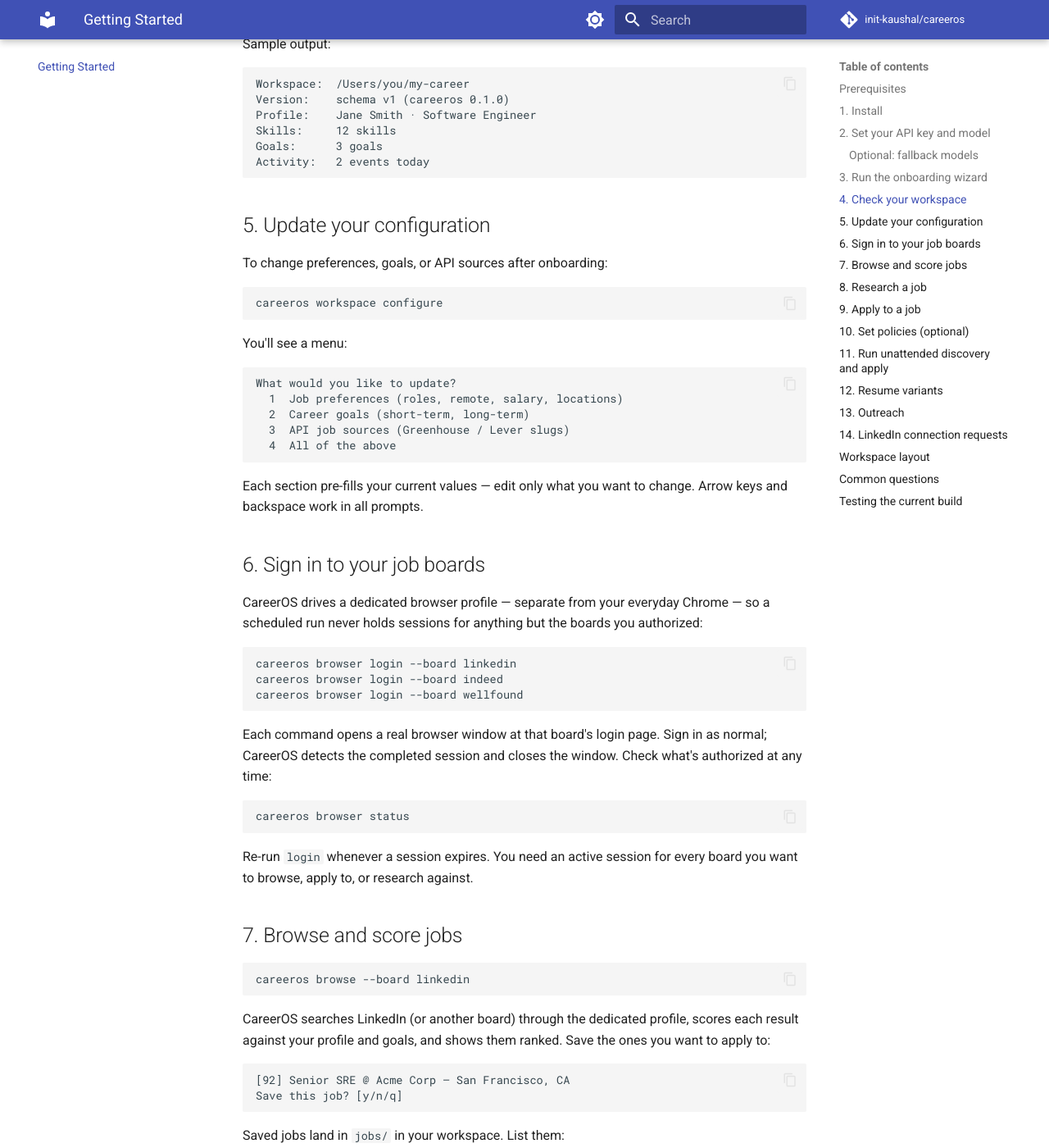
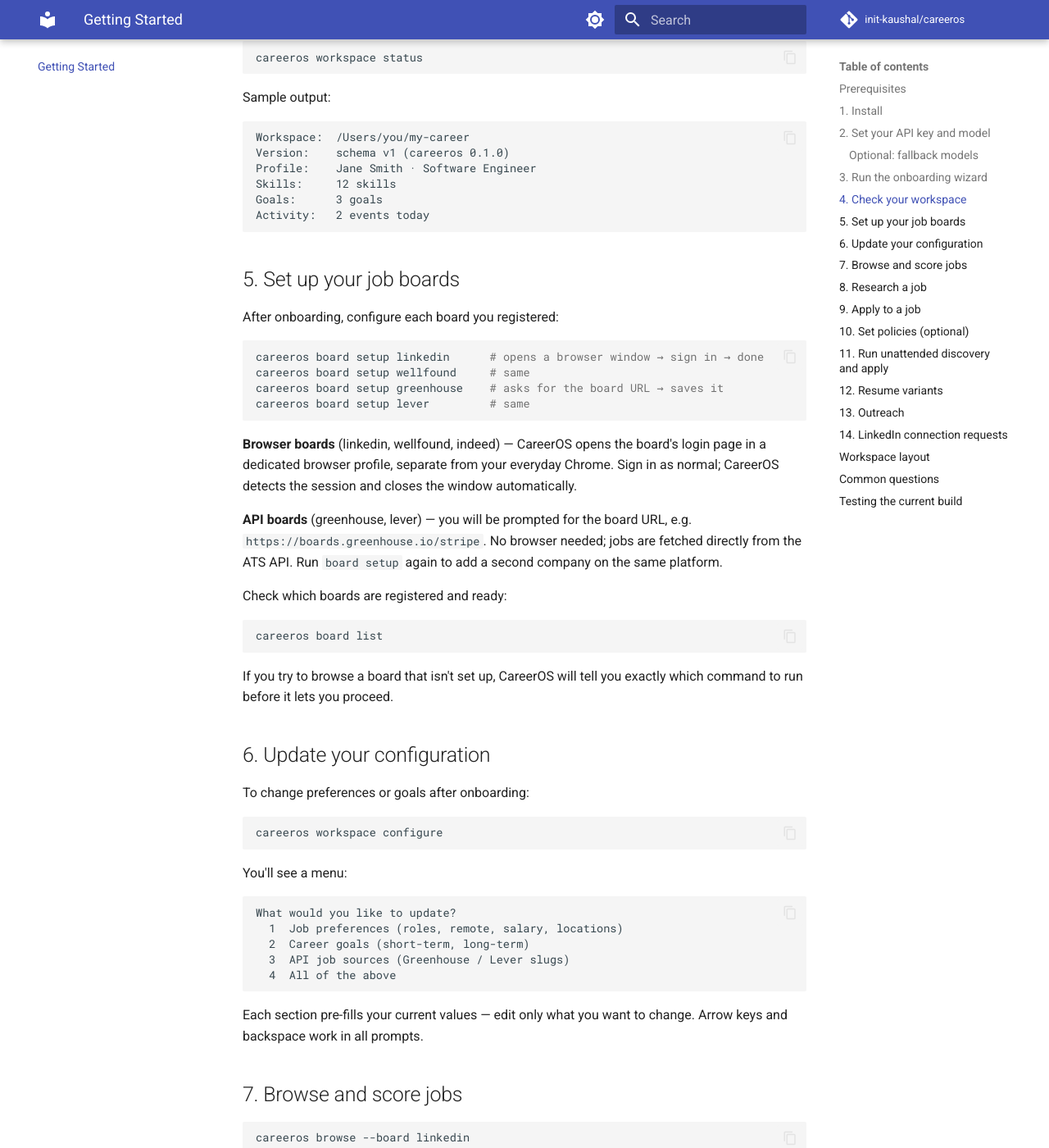
Before and after one commit to init-kaushal/careeros, an MkDocs documentation site: the page built from docs/getting-started.md, in a window 1280 px wide and 1400 px high, scrolled down 2549 px. Shown: the whole window at 82% size. Built offline with MkDocs 1.6.1 and Material for MkDocs 9.7.7, drawn with Linux system fonts in a browser that asks for light colours; comment, search, counter and statistics services are not loaded; some of the changed text lies outside the part shown.

Commit message:
docs: update for board setup command and name-based onboarding
- index.md: replace 'browser login' row with 'board setup' and 'board list'
- getting-started.md §3: onboarding step 6 now describes board name input
- getting-started.md §5: new board setup section (browser + API flows,
  'careeros board list' command)
- getting-started.md §6: workspace configure (was §5, shifted down)
- getting-started.md manual test table: replace browser-isolation row
  with three board-setup scenarios; update onboard row

Co-Authored-By: Claude Sonnet 4.6 <noreply@anthropic.com>
Claude-Session: https://claude.ai/code/session_0191bMVfYrxF4bguT3GiNw8Y

````diff
--- a/docs/getting-started.md
+++ b/docs/getting-started.md
@@ -84,11 +84,14 @@ The wizard walks you through six steps:
    verified skills). Confirm with `Y` to continue, or choose to pick a different file and re-extract.
 5. **Preferences and goals** — target roles, remote preference, compensation floor, locations, and
    optional short/long-term goals.
-6. **API job sources** — optional Greenhouse and Lever boards for API-based job discovery
-   (no browser needed). Paste the full board URL — e.g. `https://boards.greenhouse.io/stripe` or
-   `https://jobs.lever.co/acme`. Multiple boards: comma-separate them.
-   Browser-based boards (LinkedIn, Indeed, Wellfound) are set up separately with
-   `careeros browser login`.
+6. **Job boards** — which boards do you want to use? Enter names, comma-separated:
+   - Browser-based: `linkedin`, `wellfound`, `indeed`
+   - API-based (no browser needed): `greenhouse`, `lever`
+
+   Example: `linkedin, greenhouse, wellfound`
+
+   This just registers the names. You configure each board afterwards with
+   `careeros board setup <name>` — see §5 below.
 7. **Done** — your workspace is ready.
 
 The whole process takes under a minute. All prompts support arrow keys, Home/End, and backspace for editing.
@@ -110,9 +113,37 @@ Goals:      3 goals
 Activity:   2 events today
 ```
 
-## 5. Update your configuration
+## 5. Set up your job boards
 
-To change preferences, goals, or API sources after onboarding:
+After onboarding, configure each board you registered:
+
+```bash
+careeros board setup linkedin      # opens a browser window → sign in → done
+careeros board setup wellfound     # same
+careeros board setup greenhouse    # asks for the board URL → saves it
+careeros board setup lever         # same
+```
+
+**Browser boards** (linkedin, wellfound, indeed) — CareerOS opens the board's login page in a
+dedicated browser profile, separate from your everyday Chrome. Sign in as normal; CareerOS detects
+the session and closes the window automatically.
+
+**API boards** (greenhouse, lever) — you will be prompted for the board URL, e.g.
+`https://boards.greenhouse.io/stripe`. No browser needed; jobs are fetched directly from the ATS
+API. Run `board setup` again to add a second company on the same platform.
+
+Check which boards are registered and ready:
+
+```bash
+careeros board list
+```
+
+If you try to browse a board that isn't set up, CareerOS will tell you exactly which command to
+run before it lets you proceed.
+
+## 6. Update your configuration
+
+To change preferences or goals after onboarding:
 
 ```bash
 careeros workspace configure
@@ -129,27 +160,6 @@ What would you like to update?
 ```
 
 Each section pre-fills your current values — edit only what you want to change. Arrow keys and backspace work in all prompts.
-
-## 6. Sign in to your job boards
-
-CareerOS drives a dedicated browser profile — separate from your everyday Chrome — so a scheduled
-run never holds sessions for anything but the boards you authorized:
-
-```bash
-careeros browser login --board linkedin
-careeros browser login --board indeed
-careeros browser login --board wellfound
-```
-
-Each command opens a real browser window at that board's login page. Sign in as normal; CareerOS
-detects the completed session and closes the window. Check what's authorized at any time:
-
-```bash
-careeros browser status
-```
-
-Re-run `login` whenever a session expires. You need an active session for every board you want to
-browse, apply to, or research against.
 
 ## 7. Browse and score jobs
 
@@ -431,10 +441,12 @@ All 1280 unit tests should pass in under 15 seconds.
 
 | Scenario | Command | What to check |
 |---|---|---|
-| Onboard with PDF resume | `careeros onboard` | Enter path to a `.pdf` resume. Profile confirmation displays name, title, years, summary, and skills. Re-pick works. |
+| Onboard with PDF resume | `careeros onboard` | Enter path to a `.pdf` resume. Profile confirmation displays name, title, years, summary, and skills. Re-pick works. Board names step accepts e.g. "linkedin, greenhouse". |
 | Onboard with scanned PDF | `careeros onboard`, select an image-only PDF | Error: "PDF contained no extractable text — may be scanned/image-only." Clean exit. |
 | LLM fallback | Set `CAREEROS_MODEL` to a rate-limited provider, set `CAREEROS_FALLBACK_MODELS` to a working model, run any LLM-powered command | On 429, request retries with the fallback model transparently. |
-| Browser isolation | `careeros browser login --board linkedin` | Browser opens to LinkedIn login, not your regular Chrome profile. Session persists across commands. |
+| Board setup (browser) | `careeros board setup linkedin` | Browser opens to LinkedIn login in the dedicated CareerOS profile (not your everyday Chrome). Session persists; `careeros board list` shows it as ready. |
+| Board setup (API) | `careeros board setup greenhouse` | Prompts for board URL, parses slug, appends to sources.json. `careeros board list` shows it as ready. |
+| Browse blocked without setup | `careeros browse --board linkedin` (no session) | Exits with "linkedin is not set up. Run: careeros board setup linkedin". Browser never opens. |
 | Policy block | Set `blocked_companies: ["Acme Corp"]` in `config/policies.json`, then `careeros apply --job <acme-id>` | Command exits immediately with a policy-blocked message. No cover letter drafted, no approval created. |
 | Duplicate invite prevention | `careeros outreach connect` twice for the same person | Second attempt raises `ConnectionAlreadySent` before any approval is opened. |
 | Apply approval flow | `careeros apply --job <id>` | Cover letter shown, `[a]ccept` advances to browser fill, approval in `approvals/` transitions pending → approved → executed. |
````
Also changed, not shown: docs/index.md (+3 -2 lines).
